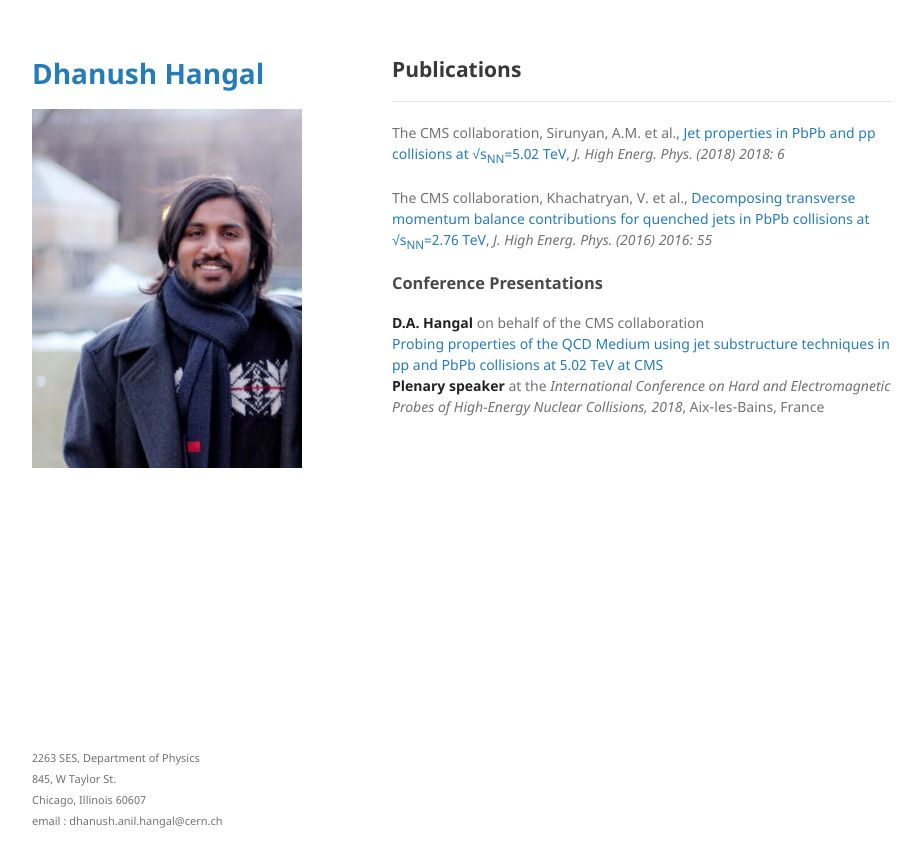
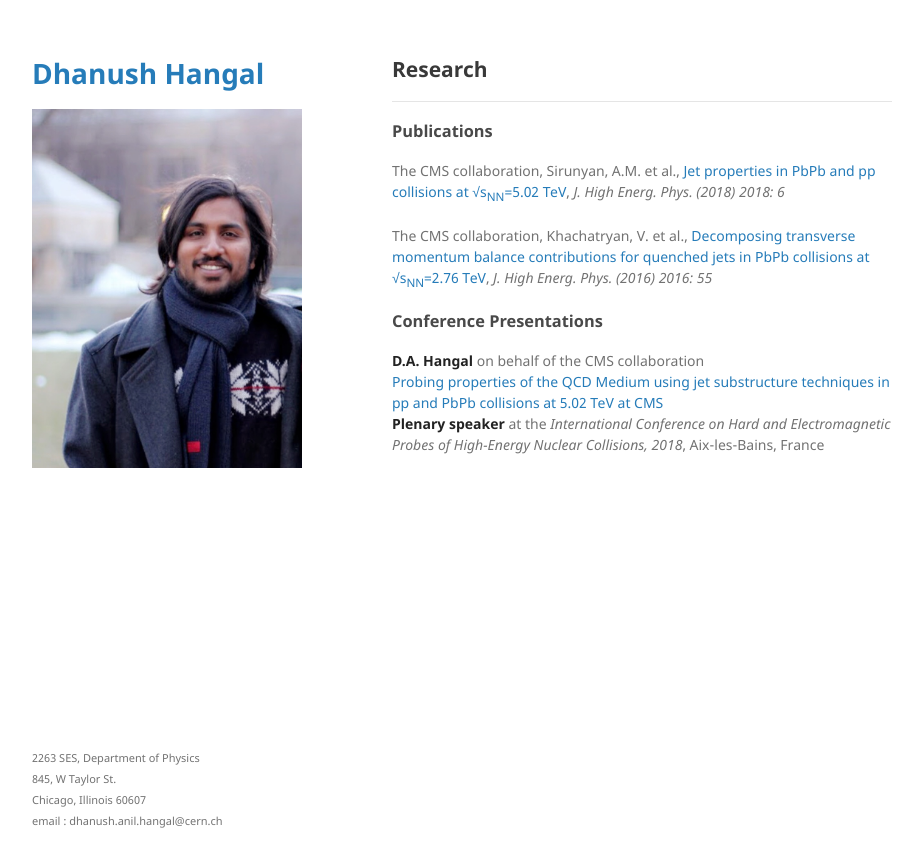
Before and after one commit to dhanushhangal/dhanushhangal.github.io, a Jekyll site: the page built from research.md, in a window 1280 px wide. Shown: the top 867 px of the page, without its empty margins (178-1100 px from the left). Built offline with Jekyll 4.4.1, drawn with Linux system fonts in a browser that asks for light colours; our own code applies the rules of GitHub Pages for plain Markdown files; the repository's description, which GitHub fills in, is left out.

Commit message:
Update research.md

```diff
--- a/research.md
+++ b/research.md
@@ -1,6 +1,8 @@
-## Publications
+## Research
 
 * * *
+
+### Publications
 
 The CMS collaboration, Sirunyan, A.M. et al., [Jet properties in PbPb and pp collisions at √s<sub>NN</sub>=5.02 TeV](https://link.springer.com/article/10.1007%2FJHEP05%282018%29006), *J. High Energ. Phys. (2018) 2018: 6*
 
```
